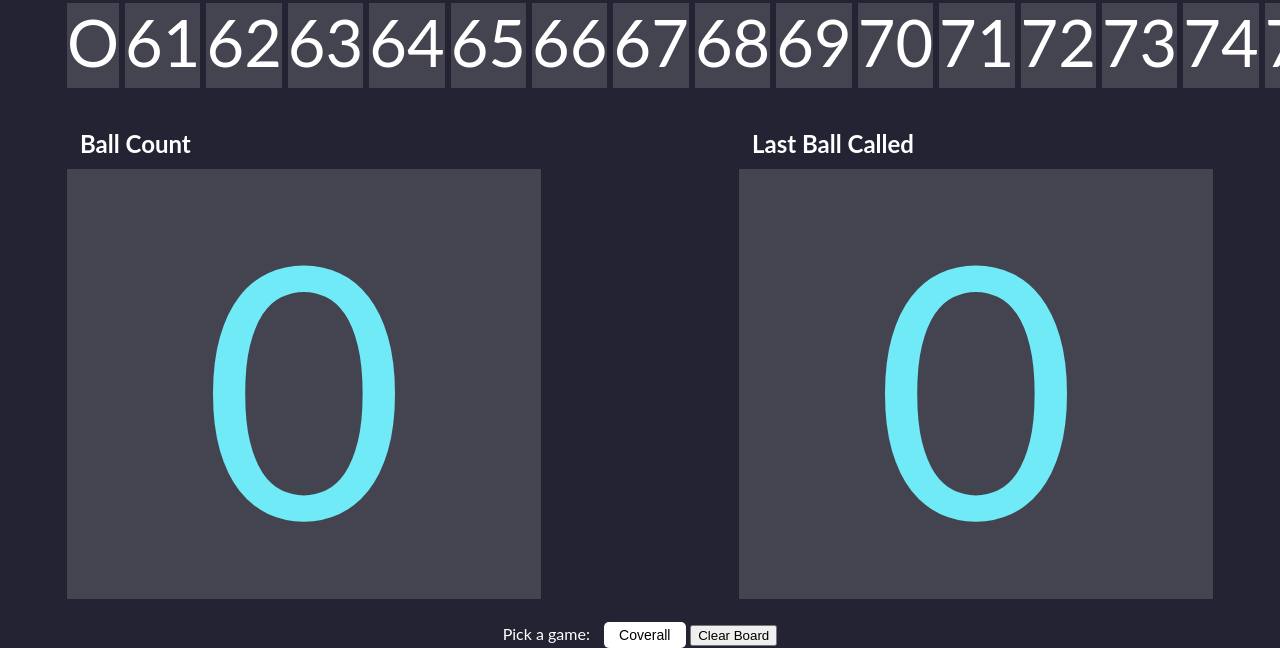
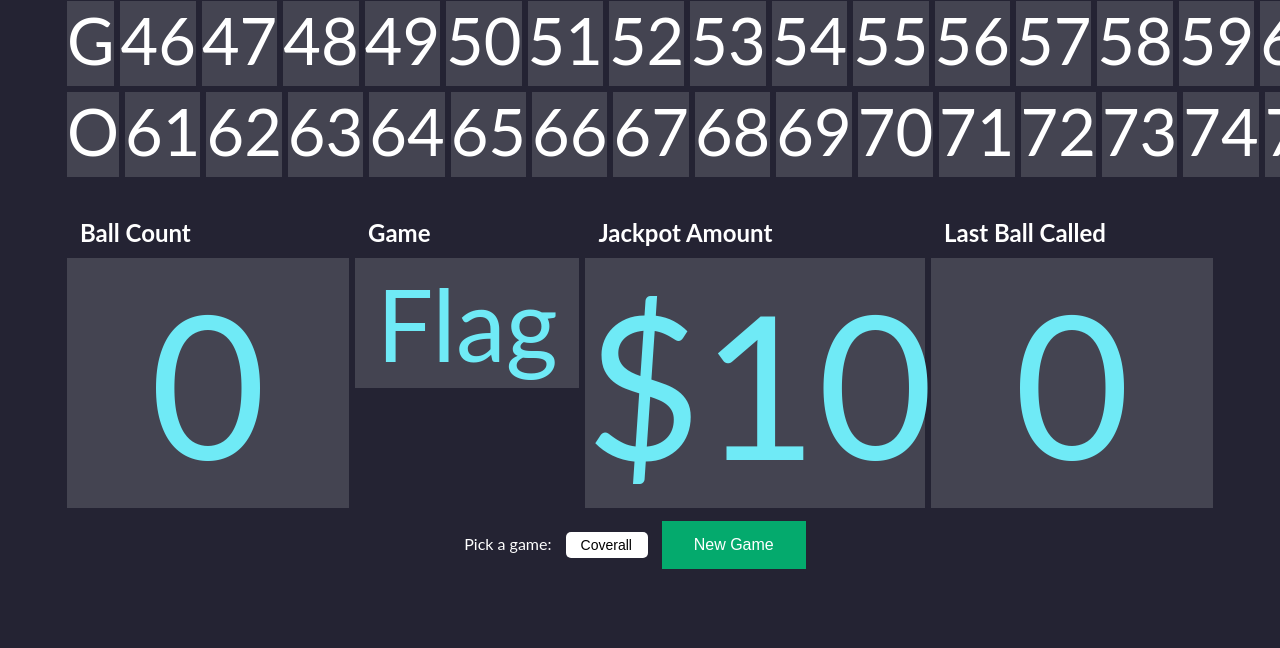
Before and after one commit to ACamarato/BingoFlashboard, a plain HTML site: page index.html in a window 1280 px wide. Shown: the part 258-906 px from the top of the page. After the commit the page ends 837 px from the top, so only its background shows below. Drawn offline with Linux system fonts and the light colour scheme.

Commit message:
add game and amount

```diff
--- a/index.html
+++ b/index.html
@@ -102,7 +102,7 @@
         </div>
     </div>
     <section class="bottom">
-        <div class="card left" style="width: 30rem;">
+        <div class="card left" style="width: 25%;">
             <h1 class="card-header">Ball Count</h1>
             <div class="balls-called">
                 <p class="text">
@@ -110,27 +110,40 @@
                 </p>
             </div>
         </div>
-        <div class="card right" style="width: 30rem;">
-            <h1 class="card-header">Last Ball Called</h1>
-            <div class="last-ball-called">
-                <p class="text">
-                    <span id="lastCalled">0</span>
+        <div class="card left" style="width: 20%;">
+            <h1 class="card-header">Game</h1>
+            <div class="game-style">
+                <p class="gameStyle">
+                    <span id="gameSyle">Flag</span>
                 </p>
             </div>
         </div>
-    </section>
-    <div class="game-card">
-
-    </div>
+            <div class="card left" style="width: 30%;">
+                <h1 class="card-header">Jackpot Amount</h1>
+                <div class="jackpot-amount">
+                    <p class="text">
+                        <span id="jackpotAmount">0</span>
+                    </p>
+                </div>
+            </div>
+            <div class="card right" style="width: 25%;">
+                <h1 class="card-header">Last Ball Called</h1>
+                <div class="last-ball-called">
+                    <p class="text">
+                        <span id="lastCalled">0</span>
+                    </p>
+                </div>
+            </div>
+</section>
     <div class="game-container">
         <label>Pick a game:</label>
         <select id="game">
-            <option value="1">Coverall</option>
-            <option value="2">Regular</option>
-            <option value="8">Specal</option>
-            <option value="9">Flag</option>
+            <option value="100">Coverall</option>
+            <option value="200">Regular</option>
+            <option value="800">Specal</option>
+            <option value="900">Flag</option>
         </select>
-        <button class="newGameButton">Clear Board</button>
+        <button class="newGameButton">New Game</button>
     </div>
 
     <script src="script.js"></script>
--- a/script.js
+++ b/script.js
@@ -31,7 +31,8 @@ function updateSelectedCount() {
     const calledBingoNumbersCount = calledBingoNumbers.length;
 
     count.innerText = selectedBingoNumbersCount + calledBingoNumbersCount;
-   // total.innerText = selectedBingoNumbersCount * gamePrice;
+    jackpotAmount.innerText = "$" + gamePrice;
+    //gameStyle.innerText =
 
     setGameData(gameSelect.selectedIndex, gameSelect.value);
 }
--- a/style.css
+++ b/style.css
@@ -15,7 +15,7 @@ body {
 }
 
 .game-container {
-    margin: 20px 0;
+    margin: auto;
 }
 
     .game-container select {
@@ -40,14 +40,24 @@ body {
     background-color: #444451;
     text-align: center;
     margin: 3px;
-    font-size: 65px;
+}
+
+.game-style {
+    background-color: #444451;
+    text-align: center;
+    margin: 3px;
+}
+
+.jackpot-amount {
+    background-color: #444451;
+    text-align: center;
+    margin: 3px;
 }
 
 .last-ball-called {
     background-color: #444451;
     margin: 3px;
     text-align: center;
-    font-size: 65px;
 }
 
 .letter {
@@ -101,14 +111,18 @@ p.text {
 
     p.text span {
         color: #6feaf6;
-        font-size: 350px;
+        font-size: 200px;
     }
+p.gameStyle {
+    color: #6feaf6;
+    font-size: 100px;
+    margin: 5px 0
+}
 
 .bottom {
     width: 90%;
-    height: 600px;
     margin: auto;
-    padding: 50px,0px,50px,0px;
+
 }
 
 .card.left {
@@ -119,12 +133,22 @@ p.text {
     float: right;
 }
 
+.newGameButton {
+    background-color: #04AA6D;
+    border: none;
+    color: white;
+    padding: 15px 32px;
+    text-align: center;
+    text-decoration: none;
+    display: inline-block;
+    font-size: 16px;
+    margin: 10px;
+}
 
 .card {
     --bs-card-spacer-y: 0.25rem;
     --bs-card-spacer-x: 0.25rem;
     --bs-card-title-spacer-y: 0.5rem;
-    --bs-card-subtitle-color:;
     --bs-card-inner-border-radius: calc(var(--bs-border-radius) - (var(--bs-border-width)));
     --bs-card-cap-padding-y: 0.5rem;
     --bs-card-cap-padding-x: 1rem;
```
